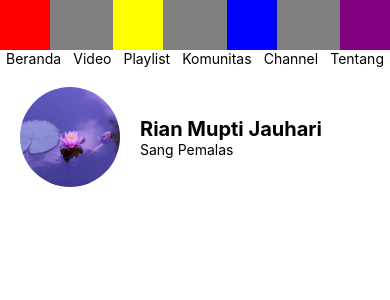
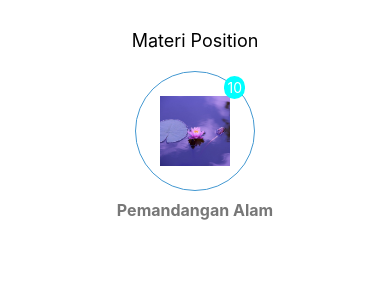
Before and after one commit to RianMupti/React-Native-Coba, a React Native app: screen / in a window 390 px wide. Shown: the top 300 px of the page. Built offline with nearby package versions, Linux system fonts and the light colour scheme.

Commit message:
belajar position di react native

```diff
--- a/App.js
+++ b/App.js
@@ -1,6 +1,7 @@
 import React from 'react';
 import { View, ScrollView } from 'react-native';
 import MateriFlexBox from './MateriFlexBox';
+import PositionReactNative from './PositionReactNative';
 import SampleComponent from './SampleComponent';
 import StylingReactNativeComponent from './StylingReactNaviteComponent';
 
@@ -9,8 +10,9 @@ const App = () => {
     <View>
       <ScrollView>
         {/* <SampleComponent />
-        <StylingReactNativeComponent /> */}
-        <MateriFlexBox />
+        <StylingReactNativeComponent />
+        <MateriFlexBox /> */}
+        <PositionReactNative />
       </ScrollView>
     </View>
   )
--- /dev/null
+++ b/PositionReactNative.js
@@ -0,0 +1,53 @@
+import React from 'react'
+import { StyleSheet, Text, View, Image } from 'react-native'
+import lily from './lily.jpg';
+
+const PositionReactNative = () => {
+    return (
+        <View style={styles.wrapper}>
+            <Text style={{ fontSize: 18 }}>Materi Position</Text>
+            <View style={styles.cardWrapper}>
+                <Image source={lily} style={styles.iconCard} />
+                <Text style={styles.notif}>10</Text>
+            </View>
+            <Text style={styles.text}>Pemandangan Alam</Text>
+        </View>
+    )
+}
+
+export default PositionReactNative;
+
+const styles = StyleSheet.create({
+    wrapper: {
+        padding: 30,
+        alignItems: 'center'
+    },
+    cardWrapper: {
+        borderWidth: 1,
+        borderColor: '#4398D1',
+        width: 120,
+        height: 120,
+        borderRadius: 60,
+        marginTop: 20,
+        justifyContent: 'center',
+        alignItems: 'center',
+        position: 'relative'
+    },
+    iconCard: { width: 70, height: 70 },
+    text: {
+        fontSize: 16,
+        color: '#777',
+        fontWeight: '700',
+        marginTop: 9
+    },
+    notif: {
+        fontSize: 14,
+        color: 'white',
+        backgroundColor: 'cyan',
+        padding: 3,
+        borderRadius: 20,
+        position: 'absolute',
+        top: 4,
+        right: 9
+    }
+})
```
